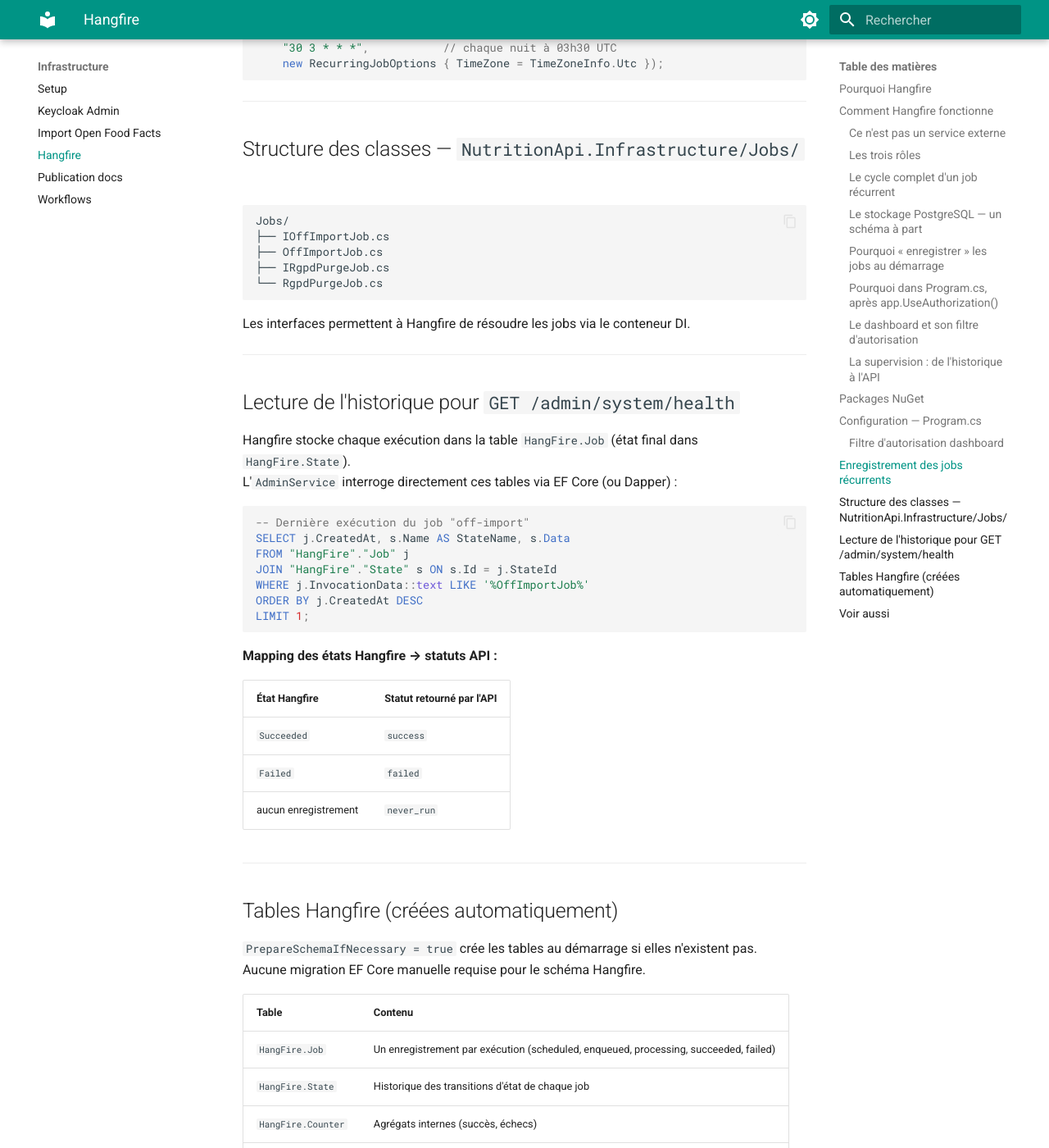
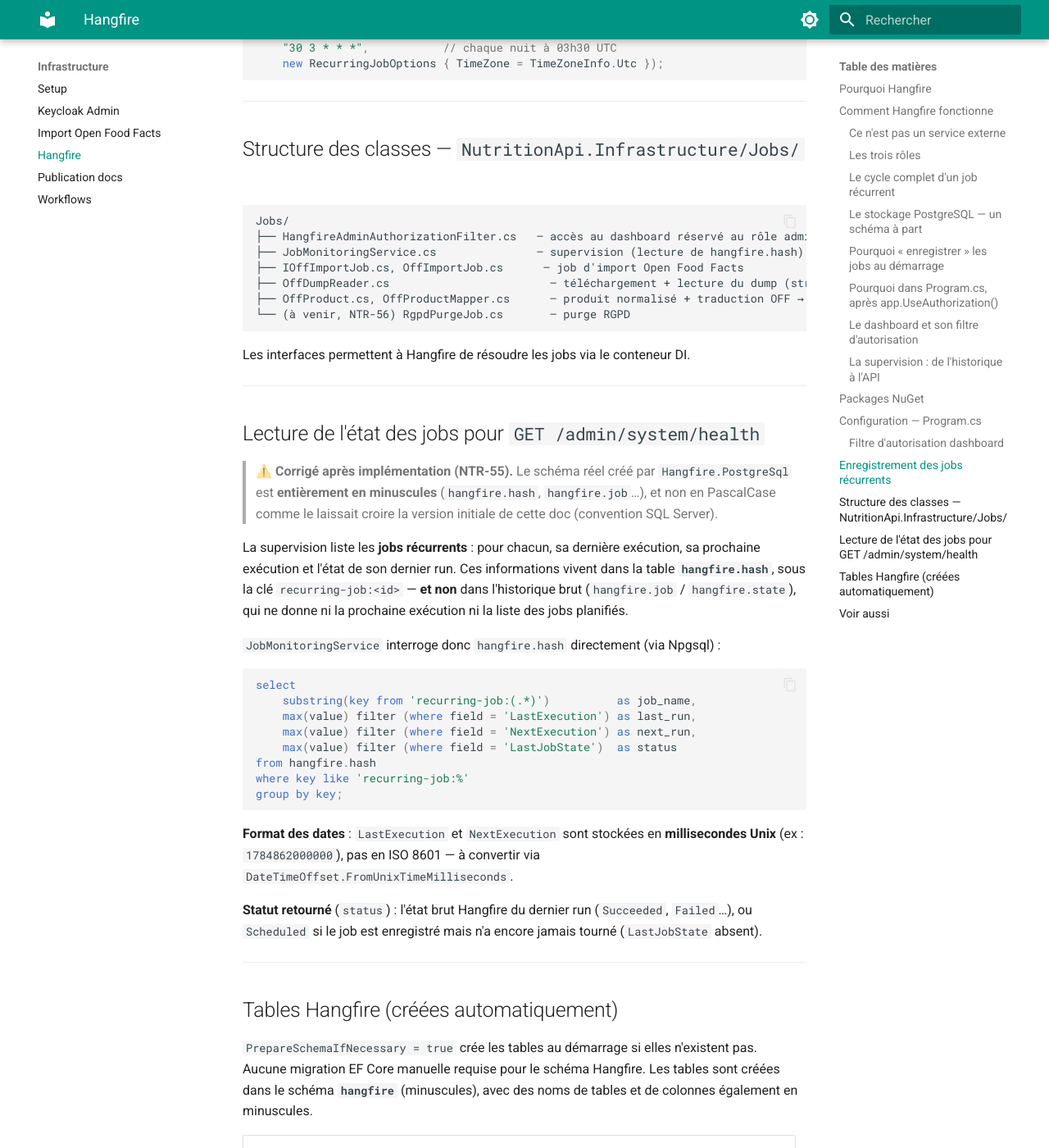
Before and after one commit to MGNetworking/docs-nutrition, an MkDocs documentation site: the page built from pages/backend/annexes/infrastructure-hangfire.md, in a window 1280 px wide and 1400 px high, scrolled down 5030 px. Shown: the whole window at 82% size. Built offline with MkDocs 1.6.1 and Material for MkDocs 9.7.7, drawn with Linux system fonts in a browser that asks for light colours; some of the changed text lies outside the part shown.

Commit message:
docs(hangfire): corriger la lecture de la supervision
Écarts constatés à l'implémentation de NTR-55 : schéma et colonnes en minuscules (hangfire.hash) et non PascalCase ; supervision lue dans hangfire.hash (recurring-job) et non job/state ; dates en millisecondes Unix ; job import-off (pas off-import).

````diff
--- a/pages/backend/annexes/infrastructure-hangfire.md
+++ b/pages/backend/annexes/infrastructure-hangfire.md
@@ -154,7 +154,7 @@
 
 ```csharp
 RecurringJob.AddOrUpdate<IOffImportJob>(
-    "off-import",
+    "import-off",          // = IJobMonitoringService.ImportOffJobName (le contrat fait foi)
     job => job.RunAsync(),
     "0 3 * * *",            // chaque nuit à 03h00 UTC
     new RecurringJobOptions { TimeZone = TimeZoneInfo.Utc });
@@ -172,52 +172,62 @@
 
 ```
 Jobs/
-├── IOffImportJob.cs
-├── OffImportJob.cs
-├── IRgpdPurgeJob.cs
-└── RgpdPurgeJob.cs
+├── HangfireAdminAuthorizationFilter.cs   — accès au dashboard réservé au rôle admin
+├── JobMonitoringService.cs               — supervision (lecture de hangfire.hash)
+├── IOffImportJob.cs, OffImportJob.cs      — job d'import Open Food Facts
+├── OffDumpReader.cs                        — téléchargement + lecture du dump (streaming)
+├── OffProduct.cs, OffProductMapper.cs      — produit normalisé + traduction OFF → FoodItem
+└── (à venir, NTR-56) RgpdPurgeJob.cs       — purge RGPD
 ```
 
 Les interfaces permettent à Hangfire de résoudre les jobs via le conteneur DI.
 
 ---
 
-## Lecture de l'historique pour `GET /admin/system/health`
+## Lecture de l'état des jobs pour `GET /admin/system/health`
 
-Hangfire stocke chaque exécution dans la table `HangFire.Job` (état final dans `HangFire.State`).
-L'`AdminService` interroge directement ces tables via EF Core (ou Dapper) :
+> ⚠️ **Corrigé après implémentation (NTR-55).** Le schéma réel créé par `Hangfire.PostgreSql`
+> est **entièrement en minuscules** (`hangfire.hash`, `hangfire.job`…), et non en PascalCase
+> comme le laissait croire la version initiale de cette doc (convention SQL Server).
+
+La supervision liste les **jobs récurrents** : pour chacun, sa dernière exécution, sa prochaine
+exécution et l'état de son dernier run. Ces informations vivent dans la table **`hangfire.hash`**,
+sous la clé `recurring-job:<id>` — **et non** dans l'historique brut (`hangfire.job` / `hangfire.state`),
+qui ne donne ni la prochaine exécution ni la liste des jobs planifiés.
+
+`JobMonitoringService` interroge donc `hangfire.hash` directement (via Npgsql) :
 
 ```sql
--- Dernière exécution du job "off-import"
-SELECT j.CreatedAt, s.Name AS StateName, s.Data
-FROM "HangFire"."Job" j
-JOIN "HangFire"."State" s ON s.Id = j.StateId
-WHERE j.InvocationData::text LIKE '%OffImportJob%'
-ORDER BY j.CreatedAt DESC
-LIMIT 1;
+select
+    substring(key from 'recurring-job:(.*)')          as job_name,
+    max(value) filter (where field = 'LastExecution') as last_run,
+    max(value) filter (where field = 'NextExecution') as next_run,
+    max(value) filter (where field = 'LastJobState')  as status
+from hangfire.hash
+where key like 'recurring-job:%'
+group by key;
 ```
 
-**Mapping des états Hangfire → statuts API :**
+**Format des dates** : `LastExecution` et `NextExecution` sont stockées en **millisecondes Unix**
+(ex : `1784862000000`), pas en ISO 8601 — à convertir via `DateTimeOffset.FromUnixTimeMilliseconds`.
 
-| État Hangfire | Statut retourné par l'API |
-|---|---|
-| `Succeeded` | `success` |
-| `Failed` | `failed` |
-| aucun enregistrement | `never_run` |
+**Statut retourné** (`status`) : l'état brut Hangfire du dernier run (`Succeeded`, `Failed`…),
+ou `Scheduled` si le job est enregistré mais n'a encore jamais tourné (`LastJobState` absent).
 
 ---
 
 ## Tables Hangfire (créées automatiquement)
 
 `PrepareSchemaIfNecessary = true` crée les tables au démarrage si elles n'existent pas.
-Aucune migration EF Core manuelle requise pour le schéma Hangfire.
+Aucune migration EF Core manuelle requise pour le schéma Hangfire. Les tables sont créées dans
+le schéma **`hangfire`** (minuscules), avec des noms de tables et de colonnes également en minuscules.
 
 | Table | Contenu |
 |---|---|
-| `HangFire.Job` | Un enregistrement par exécution (scheduled, enqueued, processing, succeeded, failed) |
-| `HangFire.State` | Historique des transitions d'état de chaque job |
-| `HangFire.Counter` | Agrégats internes (succès, échecs) |
-| `HangFire.Hash` | Données de configuration des jobs récurrents |
+| `hangfire.job` | Un enregistrement par exécution ; la colonne `statename` porte l'état final |
+| `hangfire.state` | Historique des transitions d'état de chaque job |
+| `hangfire.counter` | Agrégats internes (succès, échecs) |
+| `hangfire.hash` | Définition **et** état des jobs récurrents (`recurring-job:<id>`) — **source de la supervision** |
 
 ---
 
````
